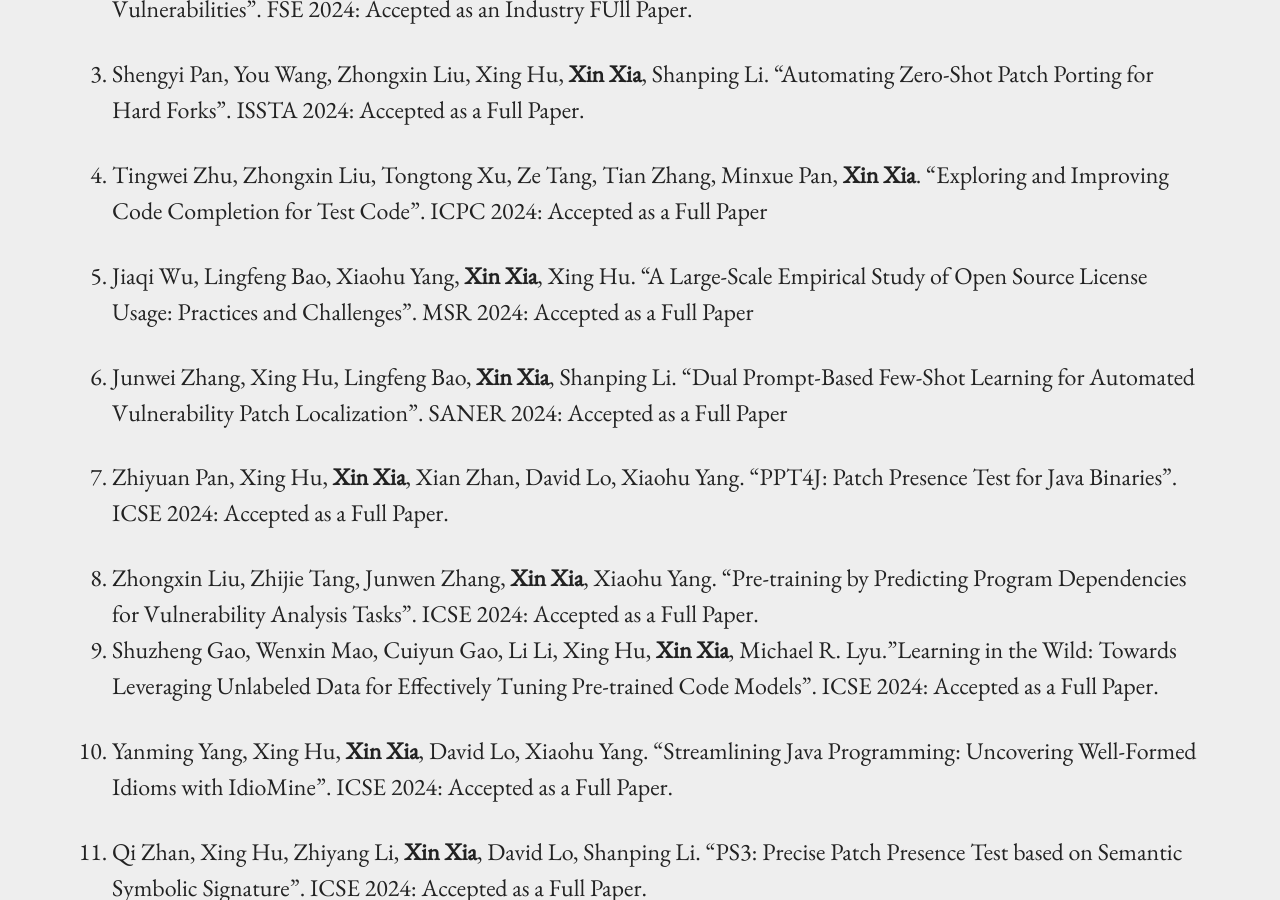
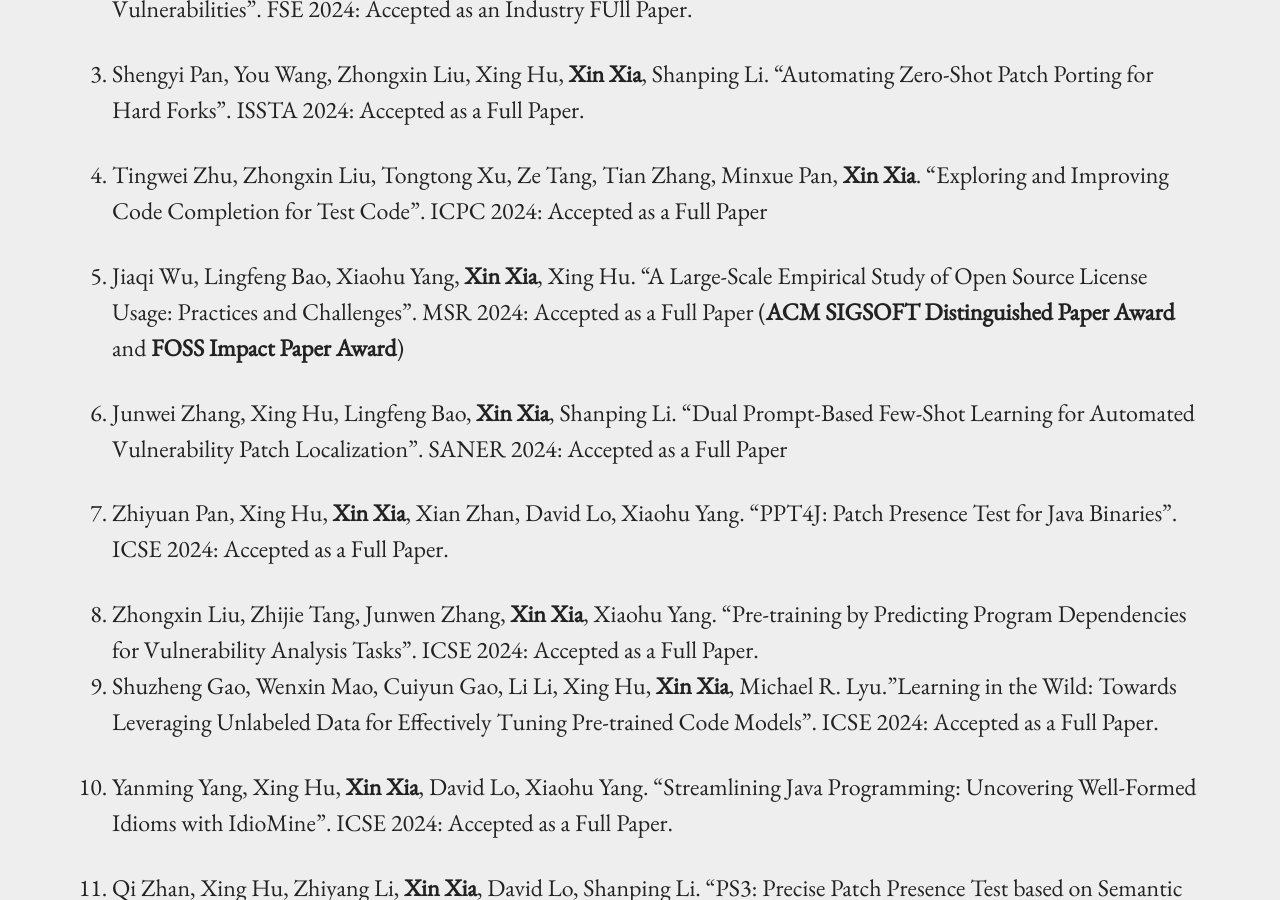
Before and after one commit to xin-xia/xin-xia.github.io, a Jekyll site: the page built from publication.md, in a window 1280 px wide and 900 px high, scrolled down 1700 px. Built offline with Jekyll 4.4.1, drawn with Linux system fonts in a browser that asks for light colours; our own code applies the rules of GitHub Pages for plain Markdown files.

Commit message:
Update publication.md

```diff
--- a/publication.md
+++ b/publication.md
@@ -42,7 +42,7 @@ Case Study of Code Clone Detection and Defect Prediction". IEEE Transactions on
 
 170. Tingwei Zhu, Zhongxin Liu, Tongtong Xu, Ze Tang, Tian Zhang, Minxue Pan, <strong>Xin Xia</strong>.  "Exploring and Improving Code Completion for Test Code". ICPC 2024: Accepted as a Full Paper   <br />
 
-169. Jiaqi Wu, Lingfeng Bao, Xiaohu Yang, <strong>Xin Xia</strong>, Xing Hu. "A Large-Scale Empirical Study of Open Source License Usage: Practices and Challenges".  MSR 2024: Accepted as a Full Paper  <br />
+169. Jiaqi Wu, Lingfeng Bao, Xiaohu Yang, <strong>Xin Xia</strong>, Xing Hu. "A Large-Scale Empirical Study of Open Source License Usage: Practices and Challenges".  MSR 2024: Accepted as a Full Paper  (<strong>ACM SIGSOFT Distinguished Paper Award</strong> and  <strong>FOSS Impact Paper Award</strong>) <br />
 
 168. Junwei Zhang, Xing Hu, Lingfeng Bao, <strong>Xin Xia</strong>, Shanping Li. "Dual Prompt-Based Few-Shot Learning for Automated Vulnerability Patch Localization". SANER 2024: Accepted as a Full Paper  <br />
 
```
